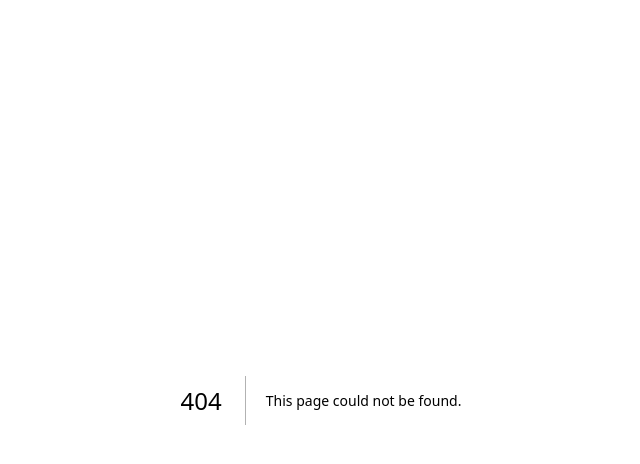
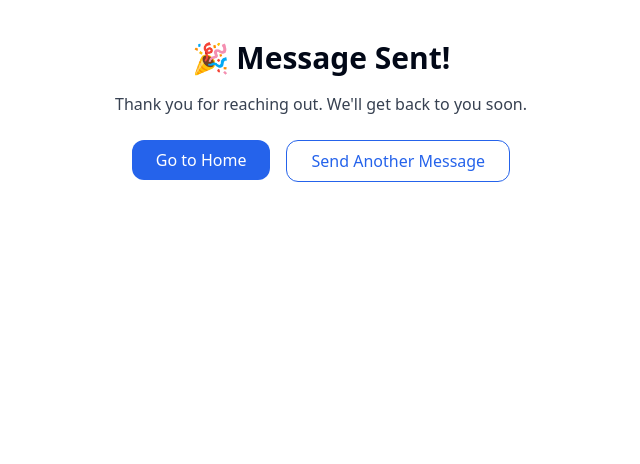
Before and after one commit to Adedayo-Data/RamyJoo-Apparel, a Next.js app: page /contact/success in a window 1280 px wide. Before the commit this address had no page. Shown: the top 464 px of the page, without its empty margins (319-959 px from the left). Built offline with nearby package versions, Linux system fonts and the light colour scheme.

Commit message:
FEAT: Add contact success page and enhance contact form submission with redirection

```diff
--- /dev/null
+++ b/app/contact/success/page.tsx
@@ -0,0 +1,28 @@
+import Link from "next/link";
+
+const ContactSuccess = () => {
+  return (
+    <div className="text-center py-10 px-4">
+      <h1 className="text-3xl font-bold mb-4">🎉 Message Sent!</h1>
+      <p className="text-gray-700 dark:text-gray-300 mb-6">
+        Thank you for reaching out. We&apos;ll get back to you soon.
+      </p>
+
+      <div className="flex justify-center gap-4">
+        <Link href="/">
+          <button className="bg-blue-600 text-white px-6 py-2 rounded-xl hover:bg-blue-700 transition">
+            Go to Home
+          </button>
+        </Link>
+
+        <Link href="/contact">
+          <button className="border border-blue-600 text-blue-600 px-6 py-2 rounded-xl hover:bg-blue-50 transition">
+            Send Another Message
+          </button>
+        </Link>
+      </div>
+    </div>
+  );
+};
+
+export default ContactSuccess;
--- a/components/forms/ContactForm.tsx
+++ b/components/forms/ContactForm.tsx
@@ -1,84 +1,114 @@
-'use client';
-import React from 'react';
-import { useForm, SubmitHandler } from 'react-hook-form';
-import { zodResolver } from '@hookform/resolvers/zod';
-import { z } from 'zod';
-import { Label } from '../ui/label';
-import { Button } from '../ui/button';
-import { Input } from '../ui/input';
+"use client";
+import { useRouter } from 'next/navigation';
+import React from "react";
+import { useForm, SubmitHandler } from "react-hook-form";
+import { zodResolver } from "@hookform/resolvers/zod";
+import { z } from "zod";
+import { Label } from "../ui/label";
+import { Button } from "../ui/button";
+import { Input } from "../ui/input";
+import { API_URL } from "@/config/api";
 
-// Define Zod schema for form validation
 const schema = z.object({
-  name: z.string().min(3,'Name Is Required'),
-  email: z.string().email('Invalid email').min(10, 'Email is Required'),
-  message: z.string().min(5,'Message Is Required'),
+  name: z.string().min(3, "Name is required"),
+  email: z.string().email("Invalid email").min(10, "Email is required"),
+  message: z.string().min(5, "Message is required"),
 });
 
-// Define types for form data
 type FormData = z.infer<typeof schema>;
 
 const ContactForm: React.FC = () => {
-  // Initialize React Hook Form
+  const router = useRouter();
   const {
     register,
     handleSubmit,
-    formState: { errors },
+    formState: { errors, isSubmitting },
   } = useForm<FormData>({
     resolver: zodResolver(schema),
   });
 
-  // Handle form submission
-  const onSubmit: SubmitHandler<FormData> = (data) => {
-    console.log(data);
-    // Handle form submission logic here
+  const onSubmit: SubmitHandler<FormData> = async (data) => {
+    try {
+      const res = await fetch("https://ramyjoo-apparel-backend.onrender.com/contact", {
+        method: "POST",
+        headers: {
+          "Content-Type": "application/json",
+        },
+        body: JSON.stringify(data),
+      });
+
+      if (res.ok) {
+        router.push("/contact/success"); // ✅ Redirect on success
+      } else {
+        alert("Something went wrong. Please try again later.");
+      }
+    } catch (error) {
+      console.error(error);
+      alert("An error occurred. Please try again.");
+    }
   };
 
   return (
     <div className="lg:col-span-2 bg-white dark:bg-gray-900 rounded-lg shadow-md overflow-hidden">
       <div className="px-6 py-8 md:px-10">
-        <h2 className="text-3xl font-semibold text-gray-900 dark:text-white mb-6">Contact Us</h2>
+        <h2 className="text-3xl font-semibold text-gray-900 dark:text-white mb-6">
+          Contact Us
+        </h2>
         <form onSubmit={handleSubmit(onSubmit)}>
           <div className="grid grid-cols-1 gap-y-6">
+            {/* Name */}
             <div>
               <Label htmlFor="name">Your Name</Label>
               <Input
                 type="text"
                 id="name"
                 autoComplete="name"
-                className="mt-1 focus:ring-blue-500 focus:border-blue-500 block w-full shadow-sm sm:text-sm border-gray-300 dark:border-gray-600 rounded-md"
-                {...register('name')}
+                {...register("name")}
               />
-              {errors.name && <span className="text-red-500">{errors.name.message}</span>}
+              {errors.name && (
+                <span className="text-red-500">{errors.name.message}</span>
+              )}
             </div>
+
+            {/* Email */}
             <div>
               <Label htmlFor="email">Email Address</Label>
               <Input
                 type="email"
-
                 id="email"
                 autoComplete="email"
-                className="mt-1 focus:ring-blue-500 focus:border-blue-500 block w-full shadow-sm sm:text-sm border-gray-300 dark:border-gray-600 rounded-md"
-                {...register('email')}
+                {...register("email")}
               />
-              {errors.email && <span className="text-red-500">{errors.email.message}</span>}
+              {errors.email && (
+                <span className="text-red-500">{errors.email.message}</span>
+              )}
             </div>
+
+            {/* Message */}
             <div>
               <Label htmlFor="message">Message</Label>
               <textarea
                 id="message"
-                className="mt-1 bg-white dark:bg-slate-950 p-2 focus:ring-blue-500 focus:border-blue-500 block w-full shadow-sm sm:text-sm border-gray-300 dark:border-gray-600 rounded-md border"
                 rows={10}
                 cols={30}
-                {...register('message')}
+                className="mt-1 bg-white dark:bg-slate-950 p-2 focus:ring-blue-500 focus:border-blue-500 block w-full shadow-sm sm:text-sm border-gray-300 dark:border-gray-600 rounded-md border"
+                {...register("message")}
               ></textarea>
-              {errors.message && <span className="text-red-500">{errors.message.message}</span>}
+              {errors.message && (
+                <span className="text-red-500">
+                  {errors.message.message}
+                </span>
+              )}
             </div>
+
+            {/* Submit */}
             <div className="mt-4 flex items-center justify-end">
               <Button
                 type="submit"
-                className="w-fit flex items-center justify-center py-4 px-6 border border-transparent rounded-md shadow-sm text-white bg-blue-600 hover:bg-blue-700 focus:outline-none focus:ring-2 focus:ring-offset-2 focus:ring-blue-500 text-base font-medium"
+                disabled={isSubmitting}
+                className="w-fit py-4 px-6 bg-blue-600 hover:bg-blue-700 text-white rounded-md shadow-sm text-base font-medium"
               >
-                Send Message
+                {isSubmitting ? "Sending..." : "Send Message"}
               </Button>
             </div>
           </div>
--- a/package.json
+++ b/package.json
@@ -10,6 +10,7 @@
   },
   "dependencies": {
     "@hookform/resolvers": "^3.3.4",
+    "@opentelemetry/api": "^1.5.0",
     "@radix-ui/react-avatar": "^1.0.4",
     "@radix-ui/react-checkbox": "^1.0.4",
     "@radix-ui/react-dialog": "^1.0.5",
@@ -33,7 +34,7 @@
     "framer-motion": "^11.1.7",
     "jwt-decode": "^4.0.0",
     "lucide-react": "^0.372.0",
-    "next": "^14.2.3",
+    "next": "^14.1.4",
     "next-themes": "^0.3.0",
     "react": "^18",
     "react-countdown": "^2.3.5",
```
Also changed, not shown: 1 other file (tests, documents, lock files or other folders).
